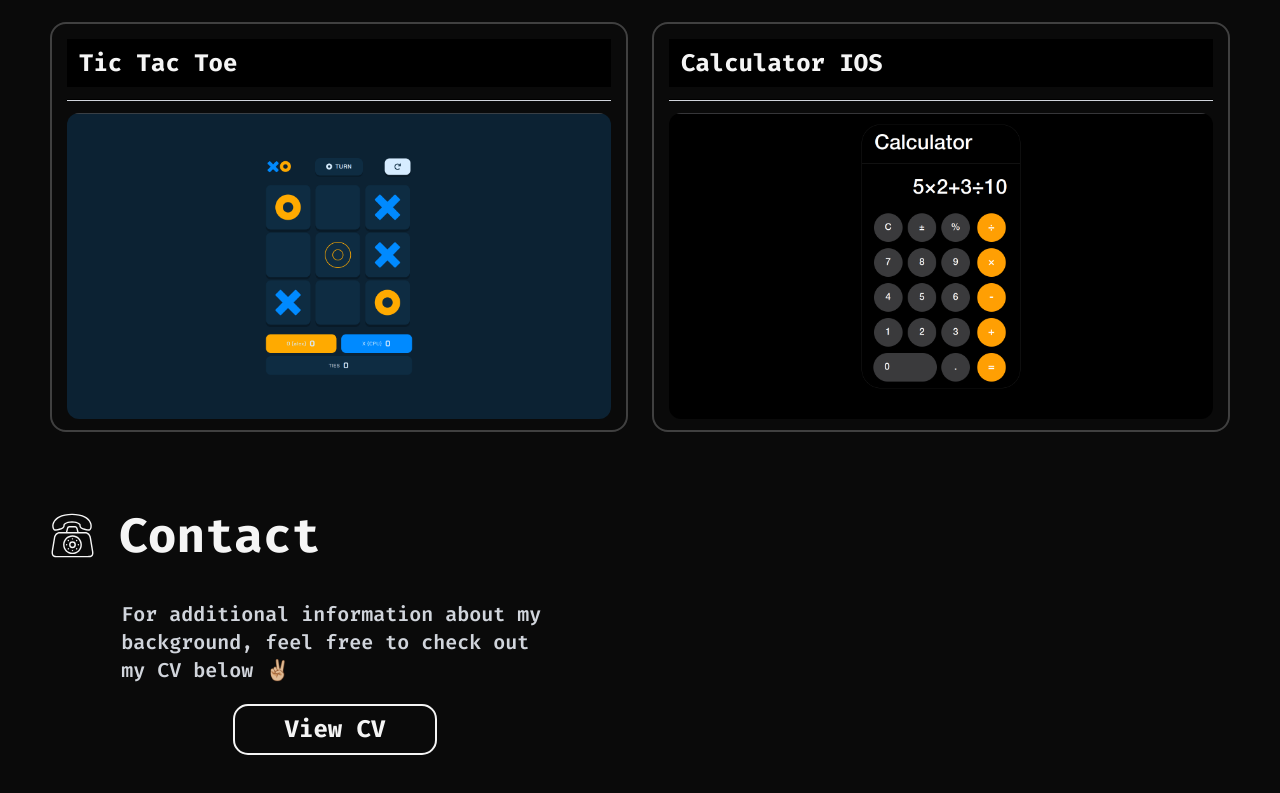
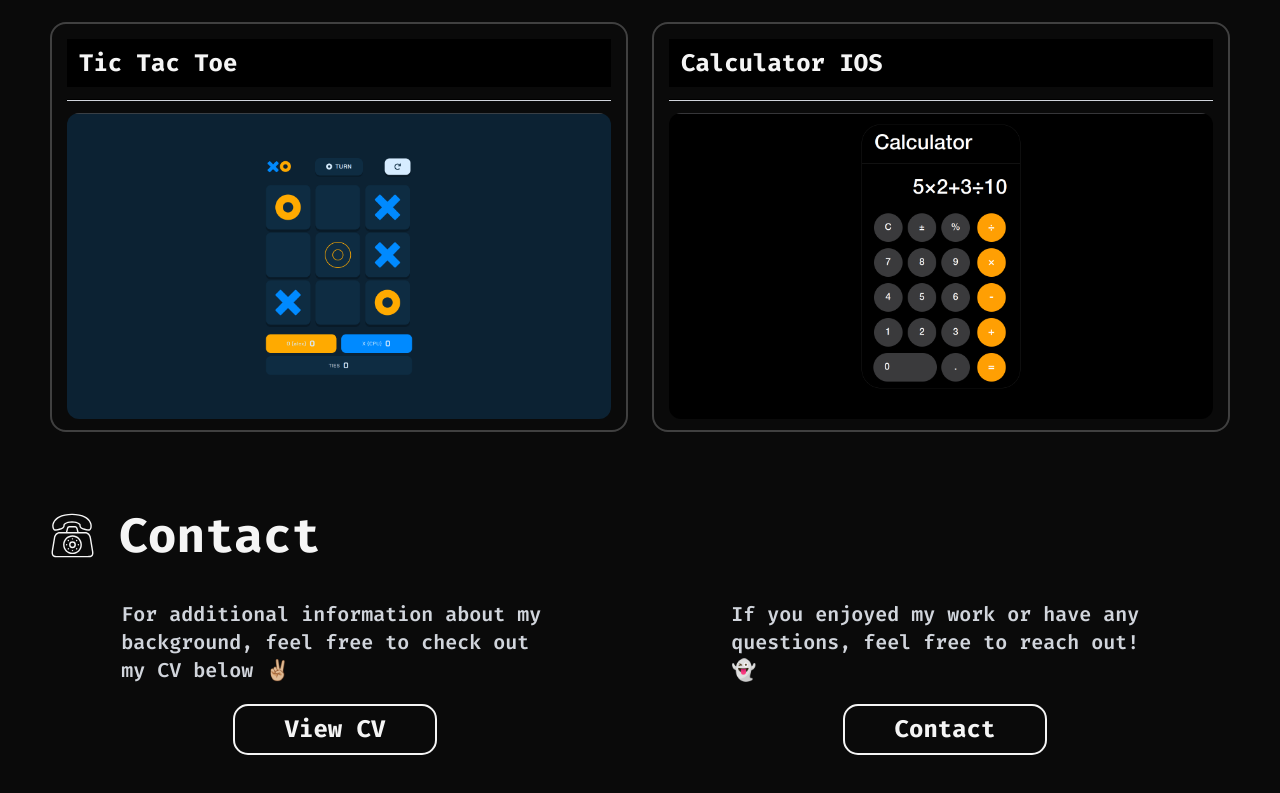
Before and after one commit to AlexanderMatveev2908/next-portfolio, a Next.js app: page / in a window 1280 px wide. Shown: the part 1908-2701 px from the top of the page. Built offline with nearby package versions, Linux system fonts and the light colour scheme.

Commit message:
fix md target

```diff
--- a/src/core/layout/components/Popup/components/ContentMD/ContentMD.tsx
+++ b/src/core/layout/components/Popup/components/ContentMD/ContentMD.tsx
@@ -66,6 +66,9 @@ const ContentMD: FC<PropsType> = ({ popState }) => {
           <ReactMarkdown
             remarkPlugins={[remarkGfm]}
             components={{
+              a: (props) => (
+                <a {...props} target="_blank" rel="noopener noreferrer" />
+              ),
               code({ _, inline, className, children, ...props }: any) {
                 const match = /language-(\w+)/.exec(className || "");
 
--- a/src/features/Contact/Contact.tsx
+++ b/src/features/Contact/Contact.tsx
@@ -5,6 +5,11 @@ import { ContactPhone } from "@/shared/components/SVGs";
 import type { FC } from "react";
 import FancyBtn from "./components/FancyBtn/FancyBtn";
 import WrapSectionContact from "./components/WrapSection/WrapSectionContact";
+import FancyBtnV2 from "./components/FancyBtnV2/FancyBtnV2";
+
+const msg = encodeURIComponent(
+  "Hey Alex 👋🏼, I saw your portfolio and wanted to ..."
+);
 
 const Contact: FC = () => {
   return (
@@ -28,6 +33,20 @@ const Contact: FC = () => {
             <FancyBtn {...{ href: "ALEXANDER_MTAVEEV_CV.pdf" }} />
           </div>
         </WrapSectionContact>
+
+        <WrapSectionContact
+          {...{
+            txt: `If you enjoyed my work or have any questions, feel free to reach out! 👻`,
+          }}
+        >
+          <div className="flex justify-center items-center">
+            <FancyBtnV2
+              {...{
+                href: `mailto:matveevalexander470@gmail.com?subject=Work%20Inquiry%20🔨&body=${msg}`,
+              }}
+            />
+          </div>
+        </WrapSectionContact>
       </div>
     </WrapSection>
   );
--- /dev/null
+++ b/src/features/Contact/components/Anchor/Anchor.tsx
@@ -0,0 +1,26 @@
+"use client";
+
+import type { FC } from "react";
+
+type PropsType = {
+  href: string;
+  children: React.ReactNode;
+  setIsHover: React.Dispatch<React.SetStateAction<boolean>>;
+};
+
+const Anchor: FC<PropsType> = ({ href, children, setIsHover }) => {
+  return (
+    <a
+      href={href}
+      target="_blank"
+      rel="noopener noreferrer"
+      className="w-full max-w-fit h-full max-h-fit relative"
+      onMouseEnter={() => setIsHover(true)}
+      onMouseLeave={() => setIsHover(false)}
+    >
+      {children}
+    </a>
+  );
+};
+
+export default Anchor;
--- a/src/features/Contact/components/FancyBtn/FancyBtn.tsx
+++ b/src/features/Contact/components/FancyBtn/FancyBtn.tsx
@@ -5,6 +5,7 @@
 import { useState, type FC } from "react";
 import { css } from "@emotion/react";
 import InnerShadow from "./components/InnerShadow/InnerShadow";
+import Anchor from "../Anchor/Anchor";
 
 type PropsType = {
   href: string;
@@ -14,14 +15,7 @@ const FancyBtn: FC<PropsType> = ({ href }) => {
   const [isHover, setIsHover] = useState(false);
 
   return (
-    <a
-      href={href}
-      target="_blank"
-      rel="noopener noreferrer"
-      className="w-full max-w-fit h-full max-h-fit relative"
-      onMouseEnter={() => setIsHover(true)}
-      onMouseLeave={() => setIsHover(false)}
-    >
+    <Anchor {...{ href, setIsHover }}>
       <div
         css={css`
           padding: 7.5px 50px;
@@ -60,7 +54,7 @@ const FancyBtn: FC<PropsType> = ({ href }) => {
           <el.svg />
         </div>
       ))} */}
-    </a>
+    </Anchor>
   );
 };
 
--- a/src/features/Contact/components/FancyBtnV2/FancyBtnV2.tsx
+++ b/src/features/Contact/components/FancyBtnV2/FancyBtnV2.tsx
@@ -1,6 +1,10 @@
+/** @jsxImportSource @emotion/react */
+
 "use client";
 
 import { useState, type FC } from "react";
+import Anchor from "../Anchor/Anchor";
+import { css } from "@emotion/react";
 
 type PropsType = {
   href: string;
@@ -8,15 +12,22 @@ type PropsType = {
 
 const FancyBtnV2: FC<PropsType> = ({ href }) => {
   const [isHover, setIsHover] = useState(false);
+
   return (
-    <a
-      href={href}
-      target="_blank"
-      rel="noopener noreferrer"
-      className="w-full max-w-fit h-full max-h-fit relative"
-      onMouseEnter={() => setIsHover(true)}
-      onMouseLeave={() => setIsHover(false)}
-    ></a>
+    <Anchor {...{ href, setIsHover }}>
+      <div
+        className="w-full flex justify-center max-w-fit h-full max-h-fit"
+        css={css`
+          border: 2px solid var(--whitesmoke);
+          padding: 7.5px 50px;
+          border-radius: 15px;
+        `}
+      >
+        <span className="txt__lg font-bold text-[whitesmoke] relative z-60">
+          Contact
+        </span>
+      </div>
+    </Anchor>
   );
 };
 
--- a/src/features/Projects/components/ProjectItem/components/Back/Back.tsx
+++ b/src/features/Projects/components/ProjectItem/components/Back/Back.tsx
@@ -55,7 +55,7 @@ const Back: FC<PropsType> = ({ el }) => {
               <span className="txt__sm">{el.description}</span>
             </div> */}
 
-        <div className="w-full flex flex-col items-center justify-center overflow-y-auto scroll_app h-full">
+        <div className="w-full flex flex-col items-center justify-center h-full">
           <button
             onClick={handlePop}
             className="opener_pop btn_app border-[var(--whitesmoke)] border-2 rounded-xl py-2 px-10"
```
Also changed, not shown: src/features/Contact/components/FancyBtnV2/uiFactory/index.ts (renamed from src/features/Contact/components/FancyBtn/uiFactory/index.ts).
